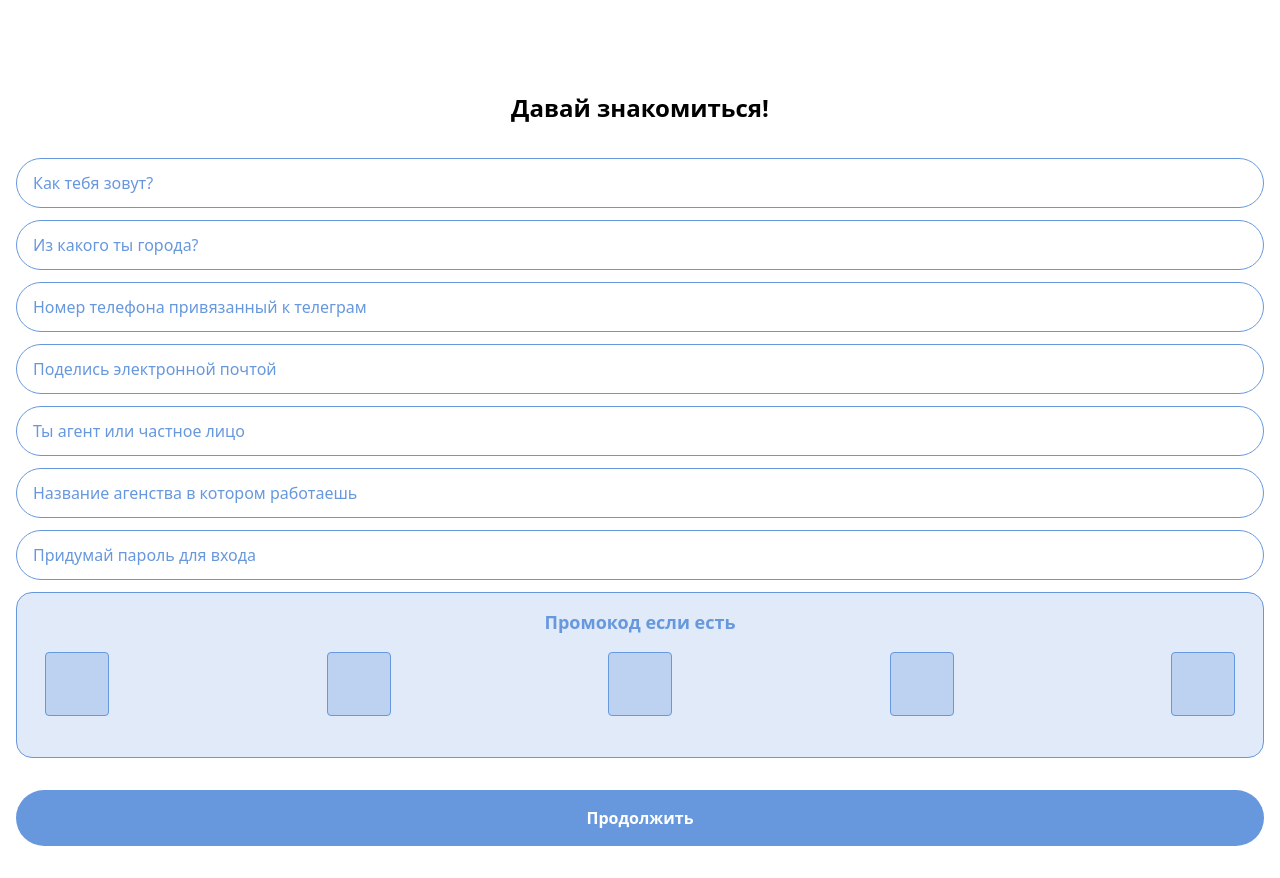
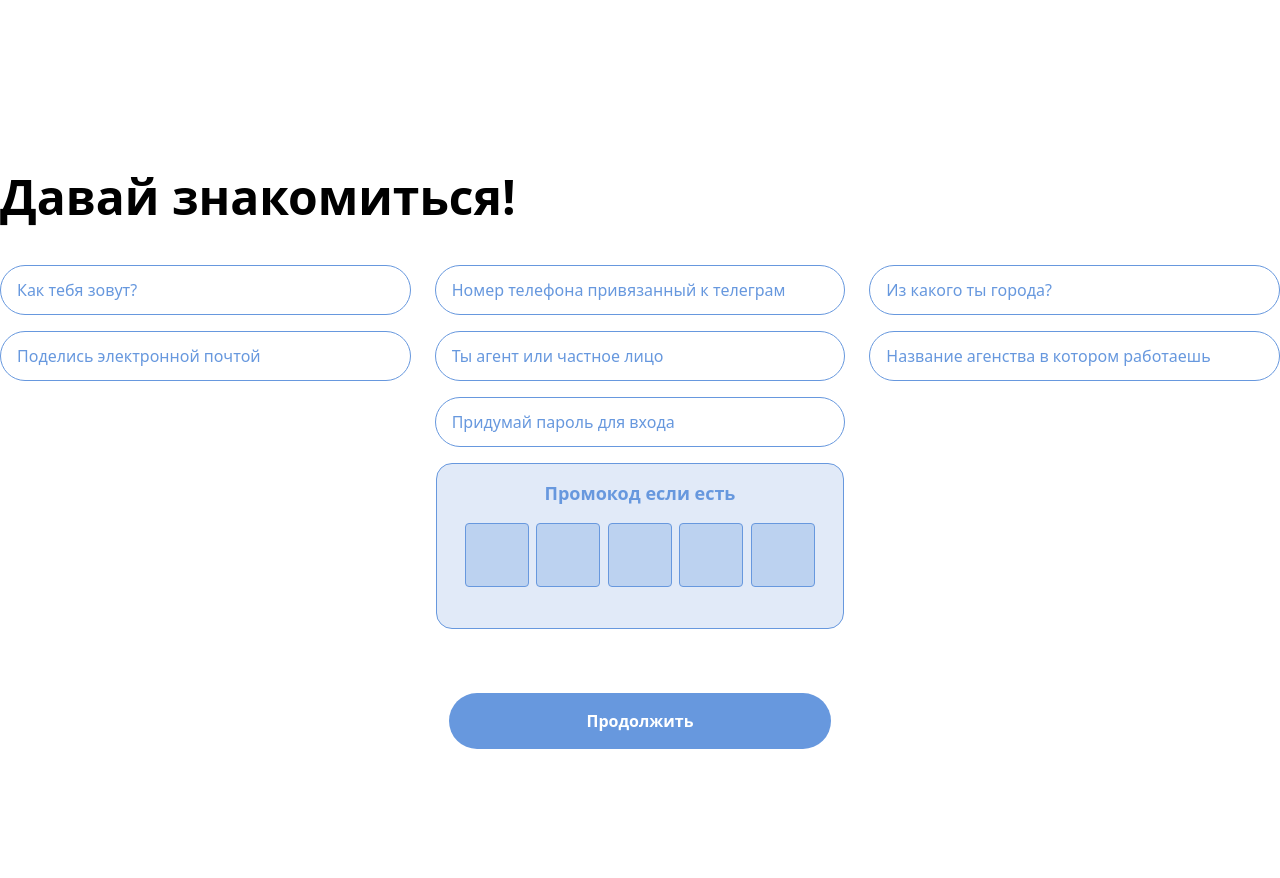
Before and after one commit to Spark-Studio-Co/pronira, a React (Vite) app: page /registration in a window 1280 px wide. After the commit the page ends 800 px from the top, so only its background shows below. Built offline with nearby package versions, Linux system fonts and the light colour scheme.

Commit message:
feat: payment screen desktop in progress

```diff
--- a/src/entities/promocode/promocode.tsx
+++ b/src/entities/promocode/promocode.tsx
@@ -2,7 +2,7 @@ import { PromocodeInput } from "@/shared/ui/promocode-input";
 
 export const Promocode = () => {
   return (
-    <div className="w-full bg-main-light border-[1px] border-main rounded-[16px] px-[28px]  flex flex-col items-center justify-center pt-4 pb-[41px]">
+    <div className="w-full lg:max-w-[408px] bg-main-light border-[1px] border-main rounded-[16px] px-[28px]  flex flex-col items-center justify-center pt-4 pb-[41px]">
       <span className="text-main text-[18px] font-bold">
         Промокод если есть
       </span>
--- a/src/index.css
+++ b/src/index.css
@@ -8,4 +8,7 @@
   --color-gray-light: #f4f4f4;
   --color-secondary: #00a859;
   --color-main-light: #e1eaf8;
+
+    --breakpoint-3xl: 1700px;
+    --breakpoint-4xl: 1900px;
 }
--- a/src/pages/categories-page/categories-page.tsx
+++ b/src/pages/categories-page/categories-page.tsx
@@ -10,14 +10,19 @@ export const CategoriesPage = () => {
 
   return (
     <Layout isWelcome>
-      <div className="flex flex-col items-center">
-        <h1 className="text-[24px] text-center font-bold">
+      <div className="lg:items-center lg:justify-center w-full flex flex-col">
+        <div className="flex flex-col items-start w-full">
+          <h1 className="text-[24px] text-center lg:text-left font-bold">
+            <span className="lg:text-[48px]">
               Теперь самое интересное!
+            </span>
             <br />
+            <span className="lg:text-[24px]">
               Выбери одну или несколько моих сокровищниц
+            </span>
           </h1>
         </div>
-      <div className="w-full flex flex-col items-center gap-4 mt-8">
+        <div className="w-full flex flex-col items-center gap-4 lg:gap-x-9 mt-8 lg:mt-16 lg:grid lg:grid-cols-3">
           <Selector
             name="Квартиры"
             onClick={() => setIsChecked(true)}
@@ -33,19 +38,22 @@ export const CategoriesPage = () => {
             onClick={() => setIsChecked(true)}
             isChecked={isChecked}
           />
+          <div className="lg:col-span-1 lg:col-start-2 lg:mt-10">
             <Selector
               name="Аренда"
               onClick={() => setIsChecked(true)}
               isChecked={isChecked}
             />
           </div>
+        </div>
         <Button
           onClick={() => navigation("/links")}
           text="Продолжить"
           variant="primary"
-        className="mt-[120px] mb-8"
+          className="mt-[120px] mb-8 lg:max-w-[382px]"
           isLamp
         />
+      </div>
     </Layout>
   );
 };
--- a/src/pages/intro-page/intro-page.tsx
+++ b/src/pages/intro-page/intro-page.tsx
@@ -2,35 +2,49 @@ import image from "@/assets/main.png";
 import { Button } from "@/shared/ui/button";
 import { Layout } from "@/shared/ui/layout";
 import { useNavigate } from "react-router-dom";
+
+import intro_bg from '@/assets/intro_bg.png'
 
 export const IntroPage = () => {
   const navigation = useNavigate();
 
   return (
     <Layout isWelcome>
-      <h1 className="text-[24px] text-center font-bold">
-        Добро пожаловать в приложение «Проныра»! 🧞‍♂️✨
+      <img src={intro_bg} className="hidden lg:block absolute top-0" />
+      <div className="z-50 flex justify-between w-full lg:flex-row">
+        <div className="flex flex-col items-center lg:items-start">
+          <h1 className="text-[24px] lg:text-[40px] 2xl:text-[44px] lg:max-w-[710px] lg:text-left text-center font-bold">
+            Добро пожаловать
+            <br />
+            в приложение «Проныра»! 🧞‍♂️✨
           </h1>
           <img
             src={image}
             alt="Main Image"
-        className="w-[350px] h-[367.5px]  mt-8"
+            className="w-[350px] h-[367.5px] mt-8 lg:hidden"
           />
-      <span className="text-main text-[32px] font-medium">Привет!</span>
-      <span className="text-black text-[16px] text-center font-medium mt-4">
+          <span className="text-main text-[32px] font-medium lg:hidden">Привет!</span>
+          <p className="text-black text-[16px] text-center font-medium mt-4 lg:text-[17px] lg:text-left lg:font-[400] lg:mt-8 lg:leading-6 lg:max-w-[552px]">
             Меня зовут Джин. я твой поисковый артефакт Я знаю, ты занимаешься
             недвижимостью, иначе тебя бы здесь не было. <br />
             После нашего знакомства я открою тебе свою сокровищницу и сделаю так,
             что о новых объектах ты будешь узнавать один из первых. Ну что, жми на
             лампу и давай потанцуем
-      </span>
+          </p>
           <Button
             onClick={() => navigation("/registration")}
             text="Продолжить"
             variant="primary"
-        className="mt-8 mb-8"
+            className="mt-8 mb-8 lg:max-w-[382px]"
             isLamp
           />
+        </div>
+        <img
+          src={image}
+          alt="Main Image"
+          className="w-[571px] h-[600px] lg:flex hidden"
+        />
+      </div>
     </Layout>
   );
 };
--- a/src/pages/payment-page/payment-page.tsx
+++ b/src/pages/payment-page/payment-page.tsx
@@ -9,8 +9,8 @@ export const PaymentPage = () => {
   const navigate = useNavigate()
 
   return (
-    <Layout isWelcome={false} isHeading heading="Отправить платеж">
-      <div className="w-full flex items-start flex-col">
+    <Layout isWelcome={false} isHeading heading="Отправить платеж" isCenter>
+      <div className="w-full flex items-start flex-col lg:items-center lg:w-[408px] lg:justify-center">
         <span className="font-[400] text-black">Выбери одну или несколько категорий</span>
         <div className="w-full  mt-8 flex flex-col gap-3">
           <Input placeholder="Квартиры" />
--- a/src/pages/registration-page/registration-page.tsx
+++ b/src/pages/registration-page/registration-page.tsx
@@ -9,24 +9,42 @@ export const RegistrationPage = () => {
 
   return (
     <Layout isWelcome>
-      <h1 className="text-[24px] font-bold">Давай знакомиться!</h1>
-      <div className="w-full  mt-8 flex flex-col gap-3">
+      <div className="flex items-center justify-center flex-col w-full">
+        <h1 className="text-[24px] font-bold lg:text-[48px] lg:w-full">Давай знакомиться!</h1>
+        <div className="w-full mt-8 flex flex-col gap-3 lg:grid lg:grid-cols-3 lg:gap-x-6 lg:gap-y-4">
+          <div className="lg:col-span-1">
             <Input placeholder="Как тебя зовут?" />
+          </div>
+          <div className="lg:col-span-1">
+            <Input placeholder="Номер телефона привязанный к телеграм" />
+          </div>
+          <div className="lg:col-span-1">
             <Input placeholder="Из какого ты города?" />
-        <Input placeholder="Номер телефона привязанный к телеграм" />
+          </div>
+          <div className="lg:col-span-1">
             <Input placeholder="Поделись электронной почтой" />
+          </div>
+          <div className="lg:col-span-1">
             <Input placeholder="Ты агент или частное лицо" />
+          </div>
+          <div className="lg:col-span-1">
             <Input placeholder="Название агенства в котором работаешь" />
+          </div>
+          <div className="lg:col-span-1 lg:col-start-2">
             <Input placeholder="Придумай пароль для входа" />
+          </div>
+          <div className="lg:col-span-3 lg:flex lg:justify-center">
             <Promocode />
+          </div>
         </div>
         <Button
           onClick={() => navigation("/categories")}
           text="Продолжить"
           variant="primary"
-        className="mt-8 mb-8"
+          className="mt-8 mb-8 lg:max-w-[382px] lg:mt-16"
           isLamp
         />
+      </div>
     </Layout>
   );
 };
--- a/src/pages/settings-page/settings-page.tsx
+++ b/src/pages/settings-page/settings-page.tsx
@@ -3,12 +3,14 @@ import { Layout } from "@/shared/ui/layout";
 
 export const SettingsPage = () => {
   return (
-    <Layout isWelcome={false} isHeading heading="Настройки">
-      <Button text="Задать параметры поиска" />
-      <Button text="Получить промокод для друга" />
-      <Button text="Принять платеж за поисковой артефакт" />
-      <Button text="Инструкция по установке" />
-      <Button text="Связаться с создателем" variant="secondary" />
+    <Layout isWelcome={false} isHeading heading="Настройки" isCenter>
+      <div className="flex flex-col items-center justify-center w-[408px] mx-auto gap-y-8">
+        <Button text="Задать параметры поиска" className="w-full" />
+        <Button text="Получить промокод для друга" className="w-full" />
+        <Button text="Принять платеж за поисковой артефакт" className="w-full" />
+        <Button text="Инструкция по установке" className="w-full" />
+        <Button text="Связаться с создателем" variant="secondary" className="w-full" />
+      </div>
     </Layout>
   );
 };
--- a/src/shared/ui/layout.tsx
+++ b/src/shared/ui/layout.tsx
@@ -6,6 +6,7 @@ interface ILayout {
   isWelcome: boolean;
   isHeading?: boolean;
   heading?: string;
+  isCenter?: boolean
 }
 
 export const Layout: React.FC<ILayout> = ({
@@ -13,13 +14,14 @@ export const Layout: React.FC<ILayout> = ({
   isWelcome = false,
   isHeading,
   heading,
+  isCenter
 }) => {
   return (
     <div className="w-full min-h-full">
-      <div className="px-4 pt-[90px] flex flex-col items-center">
+      <div className="px-4 lg:px-0 pt-[90px] lg:pt-[161px] flex flex-col items-center lg:items-start lg:max-w-[1300px] mx-auto relative">
         {isHeading && (
-          <div className="w-full flex items-start mb-4">
-            <h1 className="text-[28px] text-black text-left font-bold">
+          <div className={`w-full flex ${isCenter ? 'items-center justify-center' : 'items-start'} mb-4`}>
+            <h1 className={`text-[28px] lg:text-[48px] text-black text-left ${isCenter ? 'text-center' : 'text-left'} font-bold`}>
               {heading}
             </h1>
           </div>
--- a/src/shared/ui/selector.tsx
+++ b/src/shared/ui/selector.tsx
@@ -9,7 +9,7 @@ interface ISelector {
 export const Selector: React.FC<ISelector> = ({ name, isChecked, onClick }) => {
   return (
     <button
-      className="w-full bg-main-light text-[24px] text-main font-bold rounded-full py-[27px]"
+      className="w-full bg-main-light text-[24px] text-main font-bold rounded-full py-[27px] lg:w-max-[408px] lg:max-h-[80px] flex items-center justify-center"
       onClick={onClick}
     >
       {isChecked && <CheckCircle fill="#6798DE" />}
```
Also changed, not shown: src/assets/intro_bg.png (added). Lines whose indentation alone changed are shown as unchanged.
